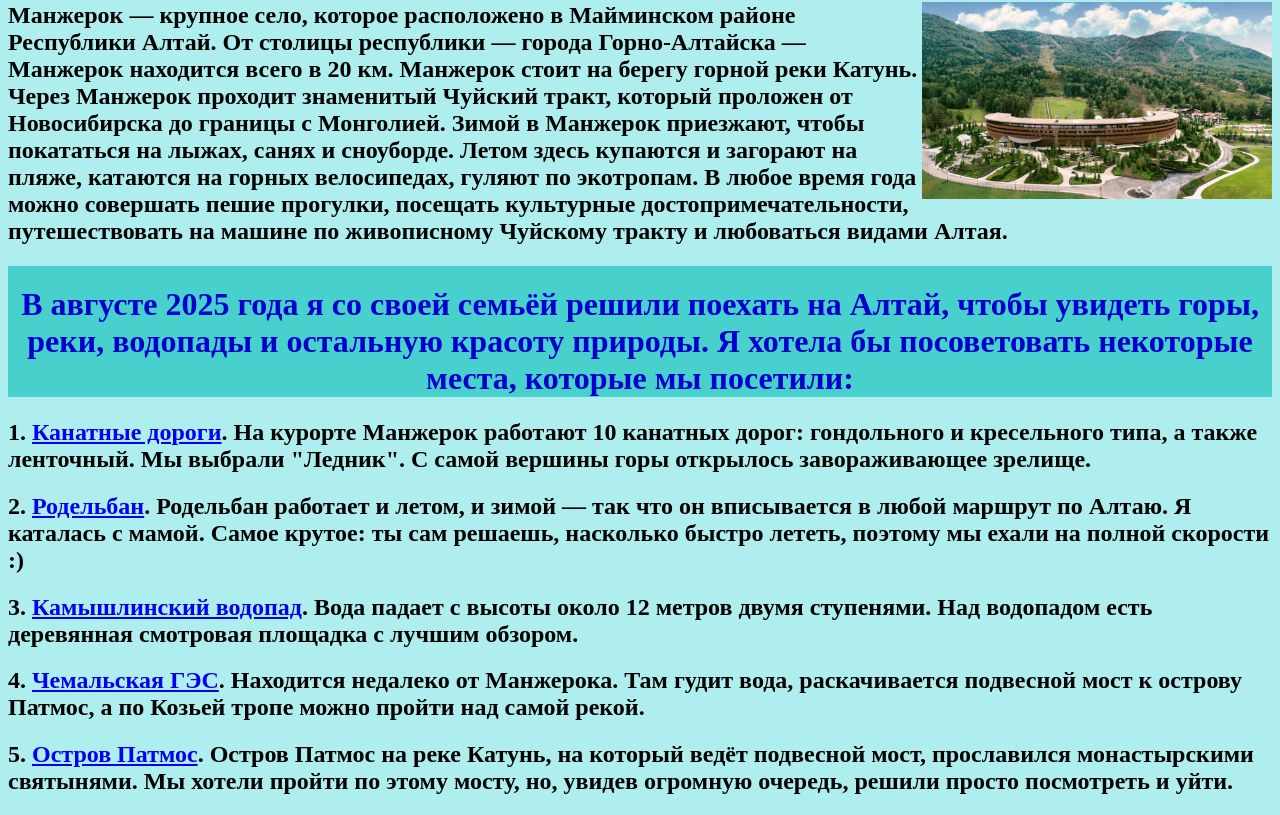
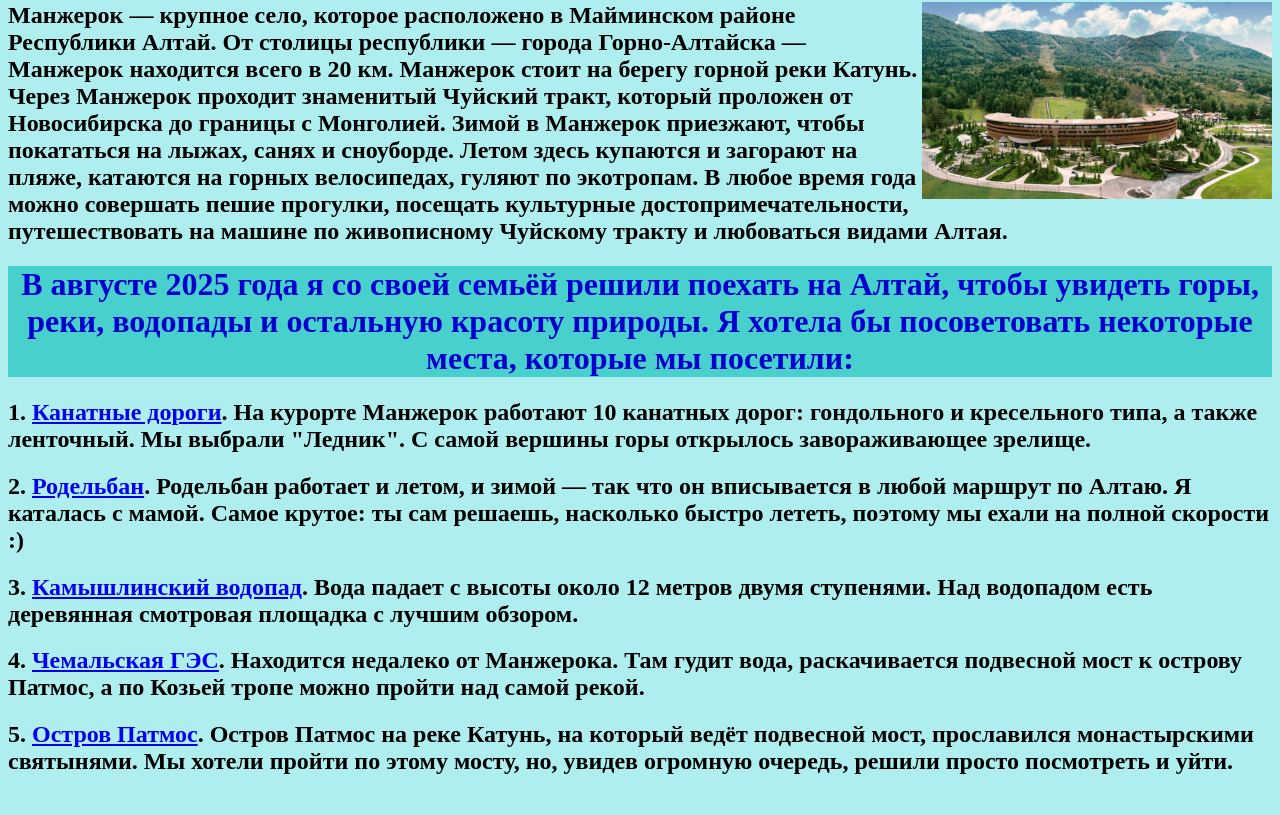
Before and after one commit to katya0k12/katya0k12.github.io, a plain HTML site: page index.html in a window 1280 px wide. Shown: the part 78-893 px from the top of the page. Drawn offline with Linux system fonts and the light colour scheme.

Commit message:
Манжерок

```diff
--- a/index.html
+++ b/index.html
@@ -8,7 +8,7 @@
     <body>
         <h1>Моё путешествие на Алтай с семьей: Манжерок</h1>
         <img src="manjerok.jpg" align="right" width="350"> <h2 p>Манжерок — крупное село, которое расположено в Майминском районе Республики Алтай. От столицы республики — города Горно-Алтайска — Манжерок находится всего в 20 км. Манжерок стоит на берегу горной реки Катунь. Через Манжерок проходит знаменитый Чуйский тракт, который проложен от Новосибирска до границы с Монголией. Зимой в Манжерок приезжают, чтобы покататься на лыжах, санях и сноуборде. Летом здесь купаются и загорают на пляже, катаются на горных велосипедах, гуляют по экотропам. В любое время года можно совершать пешие прогулки, посещать культурные достопримечательности, путешествовать на машине по живописному Чуйскому тракту и любоваться видами Алтая.</h2>
-        <h1 p style="clear: both; padding-top: 20px;">В августе 2025 года я со своей семьёй решили поехать на Алтай, чтобы увидеть горы, реки, водопады и остальную красоту природы. Я хотела бы посоветовать некоторые места, которые мы посетили:</h2></p>
+        <h1 p>В августе 2025 года я со своей семьёй решили поехать на Алтай, чтобы увидеть горы, реки, водопады и остальную красоту природы. Я хотела бы посоветовать некоторые места, которые мы посетили:</h2></p>
         <h2>1. <a href="https://манжерок.рф/mountains/cableways">Канатные дороги</a>. На курорте Манжерок работают 10 канатных дорог: гондольного и кресельного типа, а также ленточный. Мы выбрали "Ледник". С самой вершины горы открылось завораживающее зрелище.</h3></p>
         <h2 br>2. <a href="https://манжерок.рф/dreamwood/rodelbahn?ysclid=mwqa73o2i1690267543">Родельбан</a>. Родельбан работает и летом, и зимой — так что он вписывается в любой маршрут по Алтаю. Я каталась с мамой. Самое крутое: ты сам решаешь, насколько быстро лететь, поэтому мы ехали на полной скорости :)
         <h2 br>3. <a href="https://bolshayastrana.com/dostoprimechatelnosti/altaj/kamyshlinskij-vodopad-104?ysclid=mwqaggh17r951899038">Камышлинский водопад</a>. Вода падает с высоты около 12 метров двумя ступенями. Над водопадом есть деревянная смотровая площадка с лучшим обзором.
```
